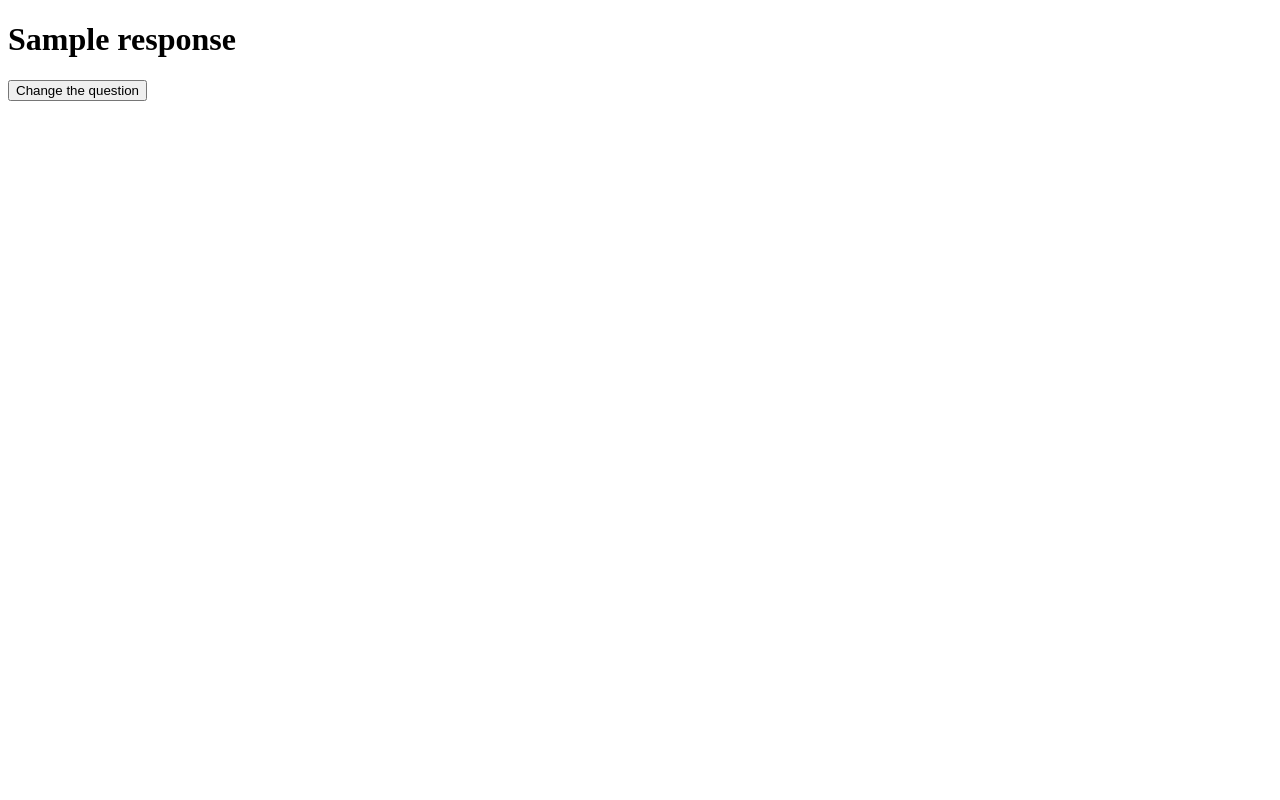
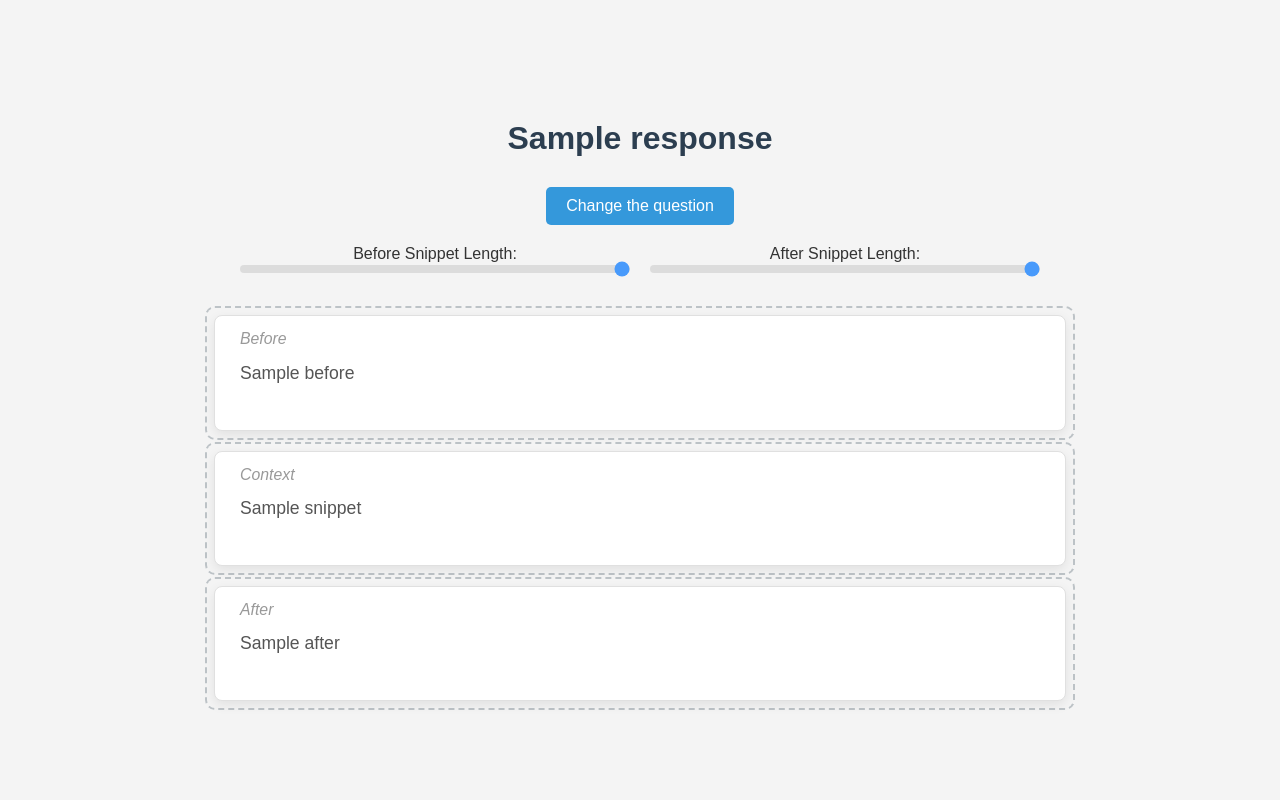
Before and after one commit to danyk20/SciFeed, a Flask app: template templates/chat.html in a window 1280 px wide. Run offline with Flask 3, Linux system fonts and the light colour scheme; the template is opened without the code that fills it: most values are stand-ins (such as "Sample title", 1, 10 or a date in 2020).

Commit message:
Feat: Adding Slider to select number of words before and after the answer

```diff
--- a/app.py
+++ b/app.py
@@ -46,12 +46,21 @@ def chat() -> str:
         paper_text = ""
     user_input = request.form['user_input']
     if user_input.lower() == "exit":
-        response = "Chatbot: Goodbye!"
+        return render_template('index.html')
     else:
-        answers = qa_model(question=user_input, context=paper_text)
-        response = user_input + " -> Chatbot answer: " + answers['answer']
-        response += " [" + str(round(answers['score'] * 100, 2)) + '% confidence]'
-    return render_template('chat.html', response=response)
+        result = qa_model(question=user_input, context=paper_text)
+        start_index = result['start']
+        end_index = result['end']
+        before_snippet = highlighted_snippet = after_snippet = ""
+        if start_index is not None and end_index is not None:
+            before_snippet = paper_text[:start_index]
+            highlighted_snippet = paper_text[start_index:end_index]
+            after_snippet = paper_text[end_index:]
+        response: str = user_input + " -> Chatbot answer: " + result['answer']
+        response += " [" + str(round((result['score'] * 100), 2)) + '% confidence]'
+
+    return render_template('chat.html', response=response, snippet=highlighted_snippet, before=before_snippet,
+                           after=after_snippet)
 
 
 app.run()
--- a/chatboot.py
+++ b/chatboot.py
@@ -2,7 +2,9 @@ import requests
 from PyPDF2 import PdfReader
 from transformers import pipeline
 
-qa_model = pipeline("question-answering")
+from config import QUESTIONING_MODEL
+
+qa_model = pipeline("question-answering", QUESTIONING_MODEL)
 
 
 def download_pdf_from_link(url: str, save_path: str):
--- a/config.py
+++ b/config.py
@@ -9,3 +9,6 @@ NUMBER_OF_VIDEOS = 5
 
 
 CERN_DOCUMENT_SERVER_URL = "https://cds.cern.ch//search"
+
+
+QUESTIONING_MODEL = "deepset/roberta-base-squad2"
--- a/templates/chat.html
+++ b/templates/chat.html
@@ -2,15 +2,169 @@
 <html>
 <head>
     <title>Chatbot Response</title>
+    <style>
+        body {
+            font-family: 'Arial', sans-serif;
+            display: flex;
+            flex-direction: column;
+            align-items: center;
+            justify-content: center;
+            min-height: 100vh;
+            margin: 0;
+            background-color: #f4f4f4;
+            color: #333;
+        }
+
+        h1 {
+            color: #2c3e50;
+            margin-bottom: 30px;
+            text-align: center;
+        }
+
+        button {
+            padding: 10px 20px;
+            background-color: #3498db;
+            color: white;
+            border: none;
+            border-radius: 5px;
+            cursor: pointer;
+            font-size: 16px;
+            transition: background-color 0.3s ease;
+            margin-bottom: 20px;
+        }
+
+        button:hover {
+            background-color: #2980b9;
+        }
+
+        .slider-container {
+            width: 70%;
+            max-width: 800px;
+            margin-bottom: 20px;
+            text-align: center;
+            display: flex;
+            justify-content: space-around;
+            gap: 20px;
+        }
+
+        .slider-group {
+            flex: 1;
+            display: flex;
+            flex-direction: column;
+            align-items: center;
+        }
+
+        input[type="range"] {
+            width: 100%;
+            -webkit-appearance: none;
+            height: 8px;
+            border-radius: 5px;
+            background: #d3d3d3;
+            outline: none;
+            opacity: 0.7;
+            transition: opacity .2s;
+        }
+
+        input[type="range"]::-webkit-slider-thumb {
+            width: 20px;
+            height: 20px;
+            border-radius: 50%;
+            background: #3498db;
+            cursor: pointer;
+        }
+
+        .academic-snippet {
+            width: 70%;
+            max-width: 800px;
+            margin-top: 20px;
+            padding: 25px;
+            background-color: #ffffff;
+            border: 1px solid #e0e0e0;
+            border-radius: 8px;
+            box-shadow: 0 4px 12px rgba(0, 0, 0, 0.08);
+            line-height: 1.6;
+            font-size: 1.1em;
+            color: #555;
+            position: relative;
+        }
+
+        .academic-snippet::before {
+            content: '';
+            position: absolute;
+            top: -10px;
+            left: -10px;
+            right: -10px;
+            bottom: -10px;
+            border: 2px dashed #bdc3c7;
+            border-radius: 10px;
+            z-index: -1;
+        }
+
+        .academic-snippet::after {
+            content: attr(data-label);
+            position: absolute;
+            top: 10px;
+            left: 25px;
+            font-size: 0.9em;
+            color: #999;
+            font-style: italic;
+        }
+    </style>
 </head>
 <body>
 <h1>{{ response }}</h1>
 <button onclick="goBack()">Change the question</button>
+
+<div class="slider-container">
+    <div class="slider-group">
+        <label for="beforeTextLength">Before Snippet Length:</label>
+        <input type="range" id="beforeTextLength" min="0" max="100" value="100"
+               oninput="updateSnippetLength('before', this.value)">
+    </div>
+    <div class="slider-group">
+        <label for="afterTextLength">After Snippet Length:</label>
+        <input type="range" id="afterTextLength" min="0" max="100" value="100"
+               oninput="updateSnippetLength('after', this.value)">
+    </div>
+</div>
+
+<div class="academic-snippet" data-label="Before">
+    <p id="beforeText">{{ before }}</p>
+    <p id="beforeTextHidden" hidden="hidden">{{ before }}</p>
+</div>
+
+<div class="academic-snippet" data-label="Context">
+    <p>{{ snippet }}</p>
+</div>
+
+<div class="academic-snippet" data-label="After">
+    <p id="afterText">{{ after }}</p>
+    <p id="afterTextHidden" hidden="hidden">{{ after }}</p>
+</div>
+
 <script>
     function goBack() {
         sessionStorage.setItem('cameFromBack', 'true');
         window.history.back();
     }
+
+    function updateSnippetLength(snippetType, percentage) {
+        const targetElementId = snippetType === 'before' ? 'beforeText' : 'afterText';
+        const targetElement = document.getElementById(targetElementId);
+        const sourceElement = document.getElementById(targetElementId + "Hidden");
+
+        if (!targetElement) return;
+
+        const originalText = sourceElement.textContent.trim();
+        const words = originalText.split(' ');
+        const numWordsToShow = Math.ceil(words.length * (percentage / 100));
+        targetElement.textContent = snippetType === 'before' ? words.slice(-numWordsToShow).join(' ') : words.slice(0, numWordsToShow).join(' ');
+    }
+
+    document.addEventListener('DOMContentLoaded', () => {
+        updateSnippetLength('before', document.getElementById('beforeTextLength').value);
+        updateSnippetLength('after', document.getElementById('afterTextLength').value);
+    });
 </script>
 </body>
 </html>
```
Lines whose indentation alone changed are shown as unchanged.
